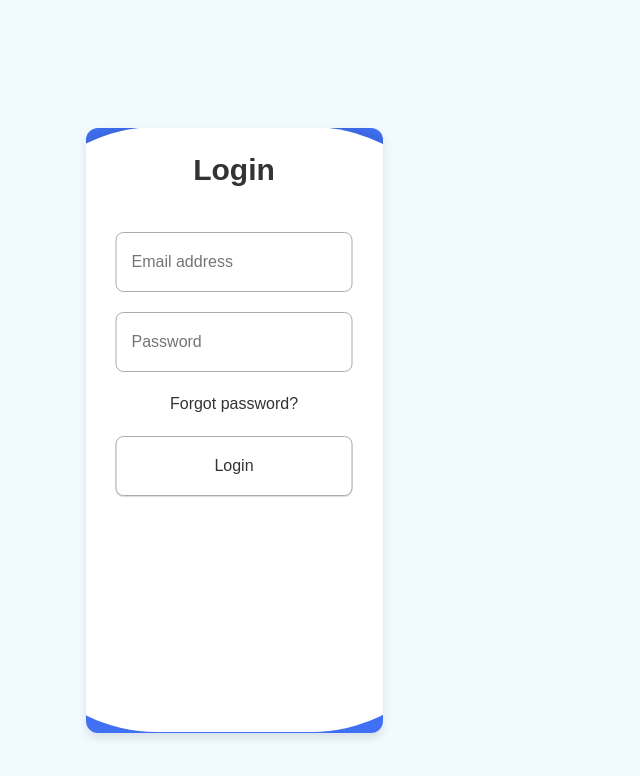
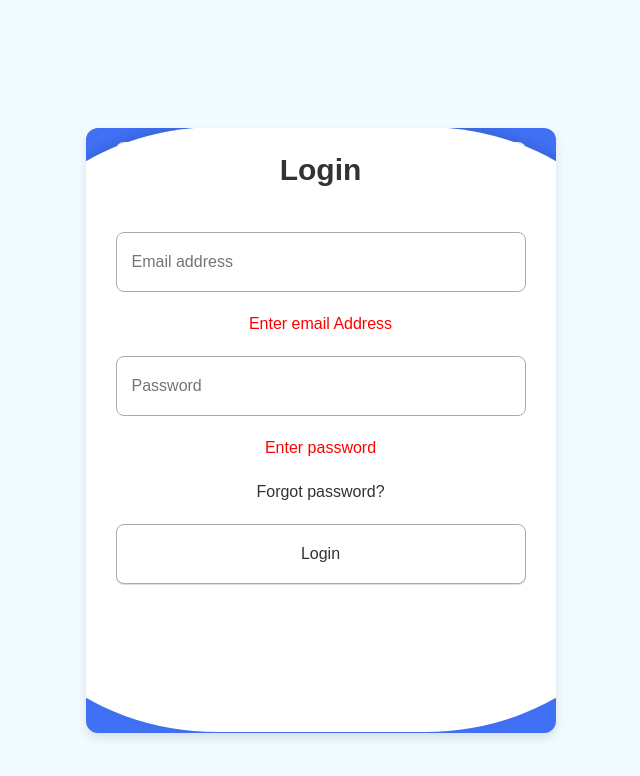
Before and after one commit to ajaykundnani/garden-development-maintainance-service, a Vue app: page /login in a window 1280 px wide. Both pictures are taken after a click on the button "Login". Shown: the top 776 px of the page, without its empty margins (406-1046 px from the left). Built offline with nearby package versions, Linux system fonts and the light colour scheme; no server answers; what vue-toast-notification would draw is missing.

Commit message:
Css change

```diff
--- a/src/components/UserDashboard/user-dashboard.vue
+++ b/src/components/UserDashboard/user-dashboard.vue
@@ -18,7 +18,7 @@ export default{
         logout()
         {
             this.$root.store_login_data.removeEveryThing();
-            window.location.href = window.location.href;
+            this.$router.push('/login');
         }
     }
 }
--- a/src/login-component.vue
+++ b/src/login-component.vue
@@ -1,8 +1,8 @@
 
 <template>
   <section class="wrapper" :class="is_active">
-    <div class="form signup" @click="active_add_remove(1)">
-      <header>Signup</header>
+    <div class="form signup" @click="active_add_remove(1);">
+      <header @click="clear_all_form()">Signup</header>
       <form action="#">
         <input type="text" placeholder="Full name" v-model="name" @input="required_name=''"  />
         <span class="error" v-if="required_name !=''">{{ required_name }}</span>
@@ -27,8 +27,11 @@
     <div class="form login"  @click="active_add_remove(0)">
       <header>Login</header>
       <form action="#">
-        <input type="text" placeholder="Email address" v-model="email"  />
-        <input type="password" placeholder="Password" v-model="password" />
+        <input type="text" placeholder="Email address" v-model="l_email"  />
+        <span class="error" v-if="required_l_email !=''">{{ required_l_email }}</span>
+        <input type="password" placeholder="Password" v-model="l_password"  @input="required_l_password=''"/>
+        <span class="error" v-if="required_l_password !=''">{{ required_l_password }}</span>
+
         <a href="#">Forgot password?</a>
         <input type="button" value="Login" @click="login()" />
       </form>
@@ -44,6 +47,10 @@ export default {
   data() {
     return {
       is_active:'',
+      l_email:'',
+      required_l_email:'',
+      required_l_password:'',
+    l_password:'',
       email: '',
       required_email: '',
       name: '',
@@ -60,6 +67,21 @@ export default {
   },
   methods:
   {
+    clear_all_form()
+    {
+      this.email='';
+      this.l_email='';
+      this.required_l_email='';
+      this.l_password='';
+      this.required_l_password='';
+      this.required_email='';
+      this.required_name=''
+      this.name='';
+      this.password='';
+      this.required_password='';
+      this.c_password='';
+      this.required_c_password='';
+    },
     active_add_remove(x)
     {
       this.is_active = x == 1 ? '' : 'active'
@@ -83,7 +105,6 @@ export default {
         this.required_email = 'Invalid Email Address'
       }
 
-      console.log(this.email);
 
     },
     check_all_required_fileds() {
@@ -141,11 +162,14 @@ export default {
 
     },
     login() {
+      console.log('email=',this.l_email);
       let loginForm = {
-        email:this.email,
-        password:this.password,
+        email:this.l_email,
+        password:this.l_password,
       }
-      this.$http.post("login",loginForm).then((res) => {
+      if(this.l_email != '' && this.l_password !='')
+      {
+        this.$http.post("login",loginForm).then((res) => {
           if(res.data.status_code ==200)
           {
             this.$toast.open({
@@ -157,6 +181,22 @@ export default {
           this.store_login_data.setToken(res.data.token)
         })
       this.$router.replace('/');
+
+      }
+      else
+      {
+        console.log('here');
+        if(this.l_email == '')
+        {
+          this.required_l_email = 'Enter email Address'
+          console.log('email',this.required_l_email);
+        }
+        if(this.l_password == '')
+        {
+          this.required_l_password = 'Enter password'
+        }
+      }
+
 
     }
 
@@ -194,7 +234,7 @@ body {
 .wrapper {
   position: relative;
   max-width: 470px;
-  width: 100%;
+  width: 160%;
   border-radius: 12px;
   padding: 20px 30px 120px;
   background: #4070f4;
```
